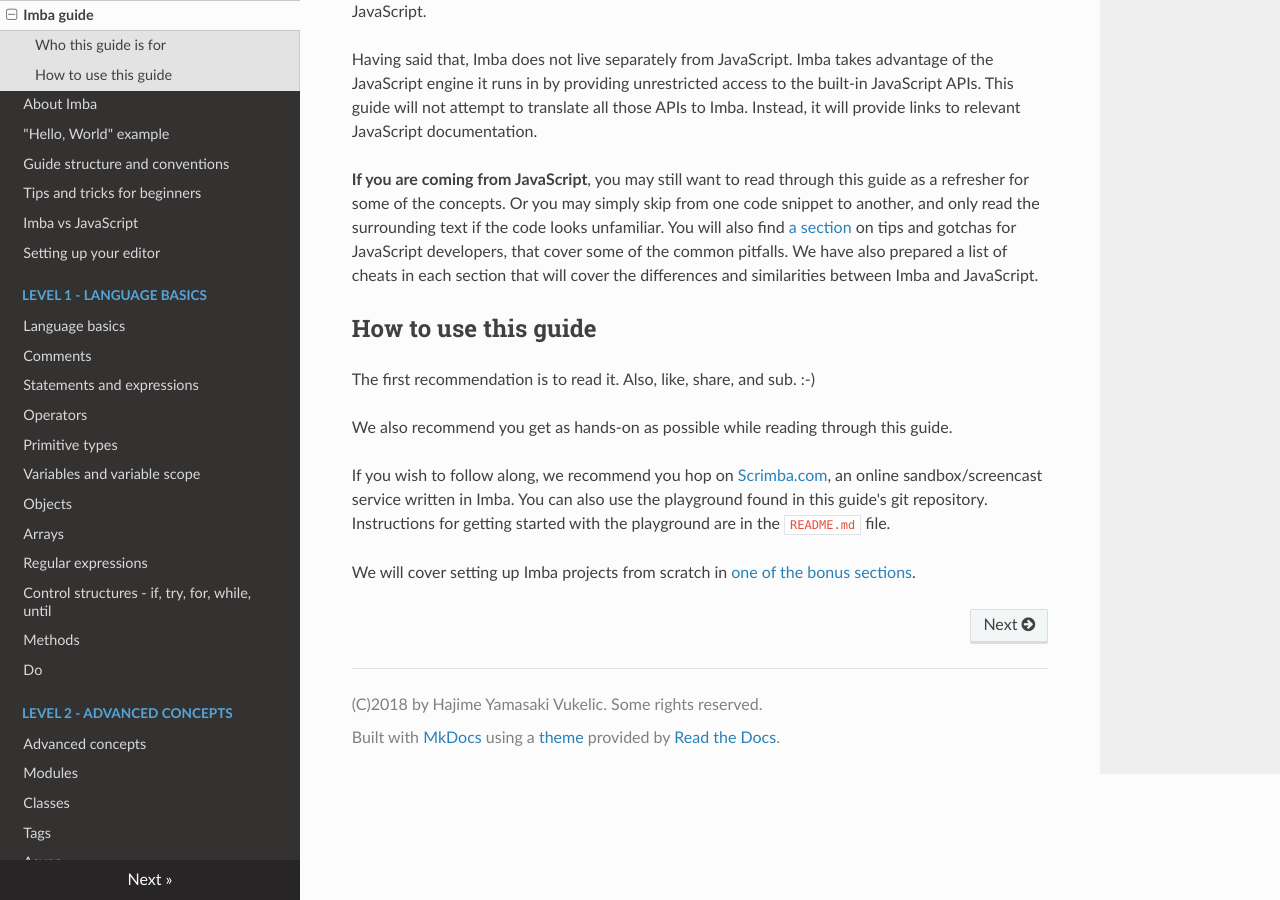
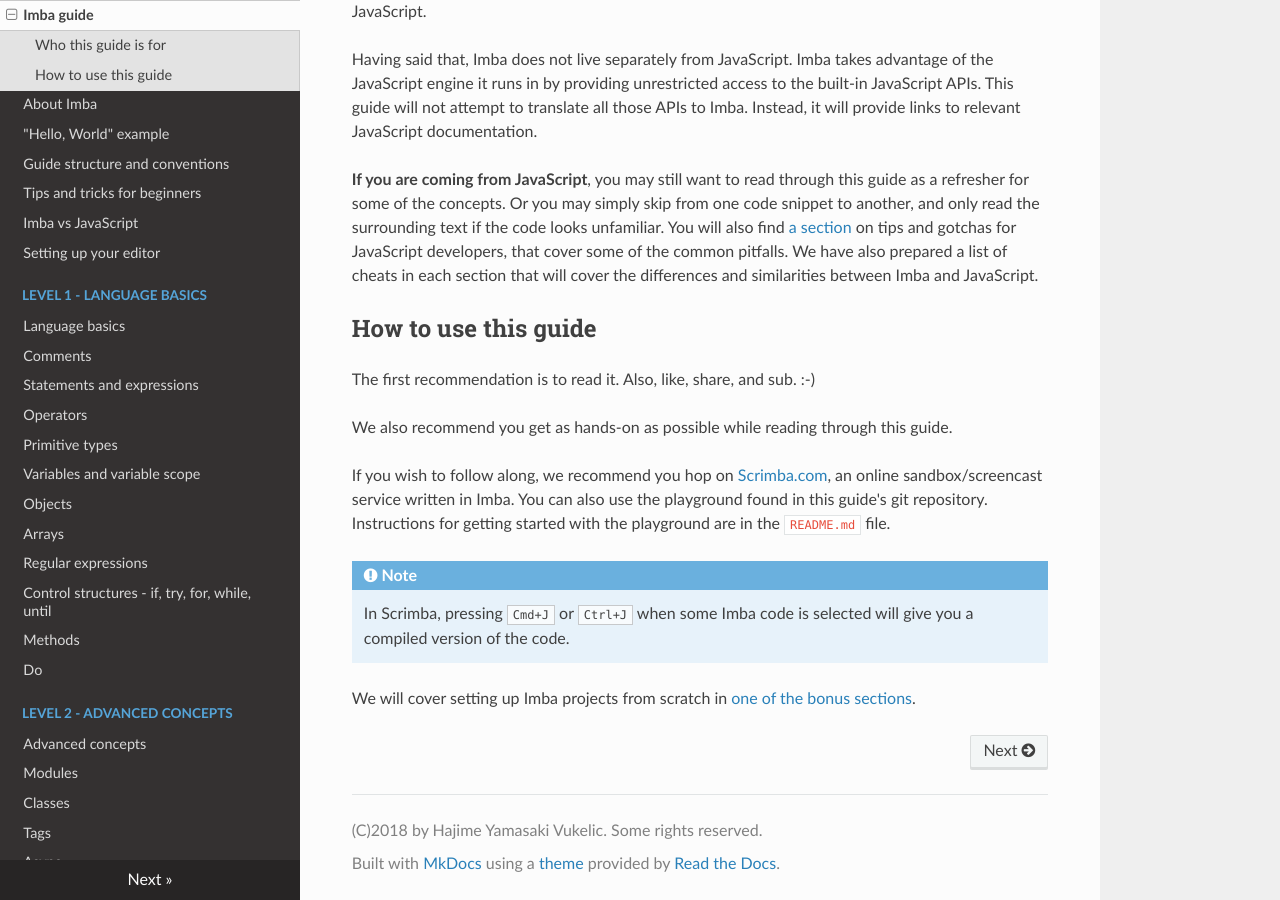
Before and after one commit to imba/imba-guide, an MkDocs documentation site: the page built from docs/index.md, in a window 1280 px wide and 900 px high, scrolled down 792 px. Built offline with MkDocs 1.6.1, drawn with Linux system fonts in a browser that asks for light colours; nearby versions of some CDN libraries.

Commit message:
Add note about Ctrl+J shortcut in Scrimba

```diff
--- a/docs/index.md
+++ b/docs/index.md
@@ -56,7 +56,13 @@ guide.
 
 If you wish to follow along, we recommend you hop on
 [Scrimba.com](https://scrimba.com/), an online sandbox/screencast service
-written in Imba. You can also use the playground found in this guide's git repository. Instructions for getting started with the playground are in the `README.md` file.
+written in Imba. You can also use the playground found in this guide's git
+repository. Instructions for getting started with the playground are in the
+`README.md` file.
+
+!!! note
+    In Scrimba, pressing `Cmd+J` or `Ctrl+J` when some Imba code is selected
+    will give you a compiled version of the code.
 
 We will cover setting up Imba projects from scratch in [one of the bonus
 sections](./bonus/setup.md).
```
